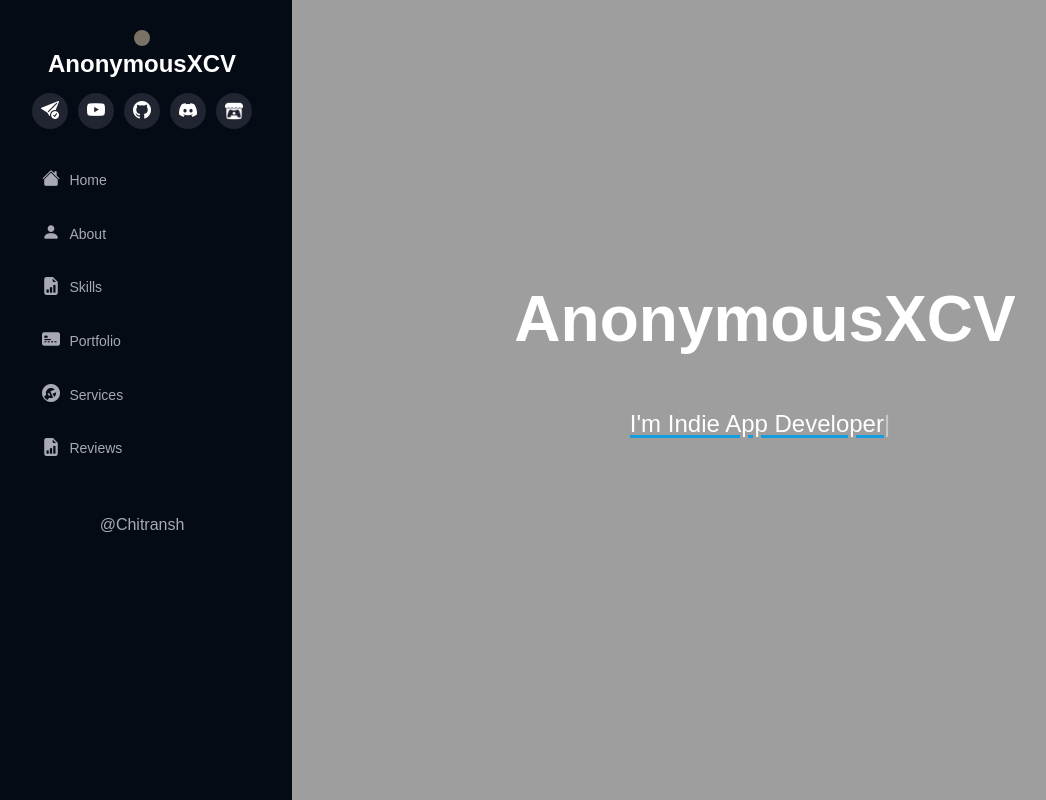
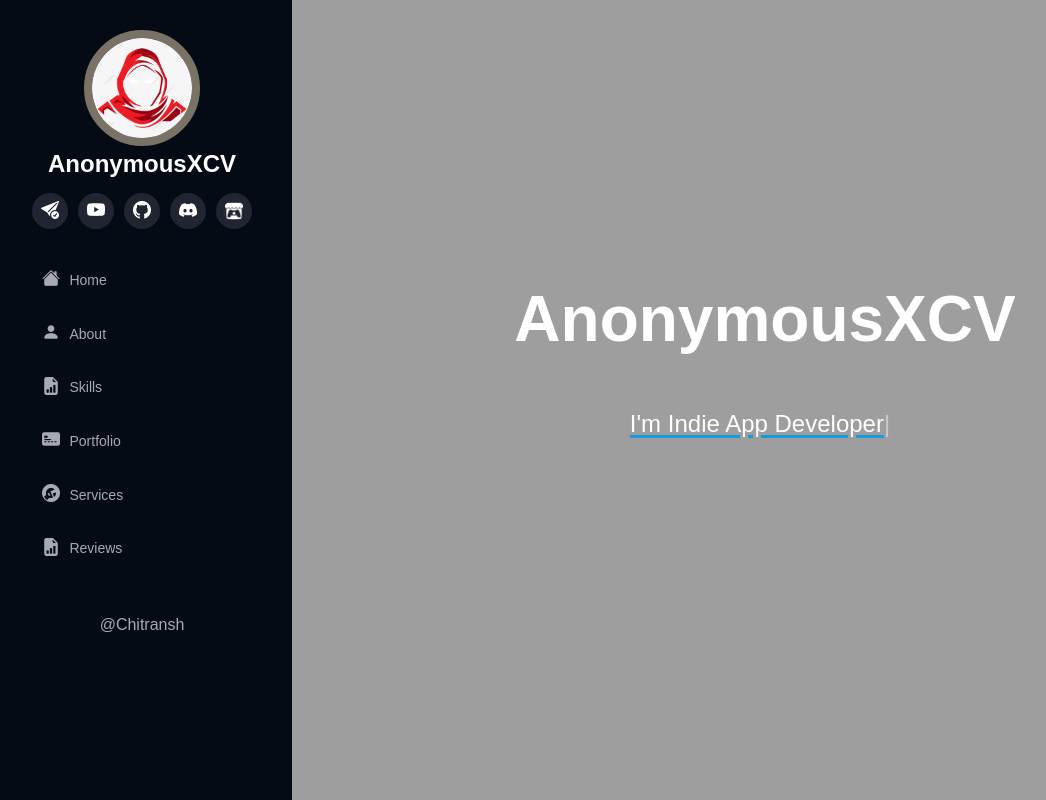
Before and after one commit to AnonymousXC/ItsMeOnly, a plain HTML site: page index.html in a window 1280 px wide. Shown: the top 800 px of the page, without its empty margins (8-1054 px from the left). Drawn offline with nearby package versions, Linux system fonts and the light colour scheme; the site is published under a folder, as on GitHub Pages, so addresses that start at the root find nothing; a script that the page names is missing.

Commit message:
Fixed Everything

```diff
--- a/index.html
+++ b/index.html
@@ -31,7 +31,7 @@
 
     <!-- Header/Side Menu -->
     <header id="side-bar">
-        <img src="/img/photo.jpg" alt="" id="profile-img"> <br>
+        <img src="img/photo.jpg" alt="" id="profile-img"> <br>
         <a href="./" id="self-link">AnonymousXCV</a> <br>
         <div class="links-sc">
             <a class="icon-social" href="mailto:cvxanonymous007@gmail.com">
```
